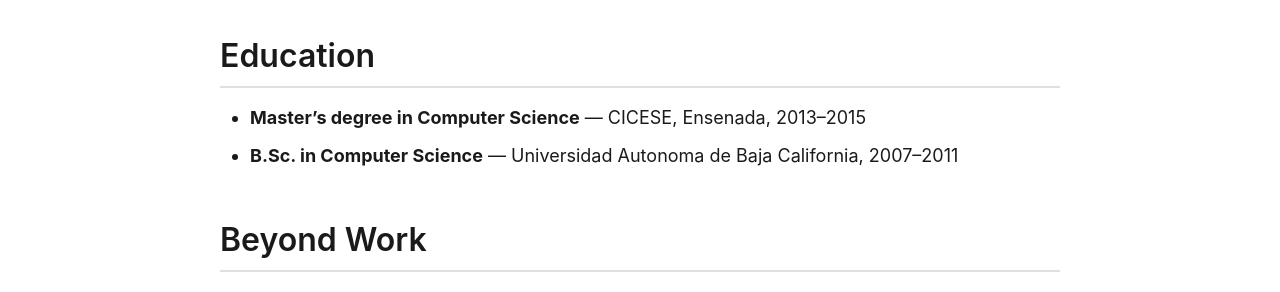
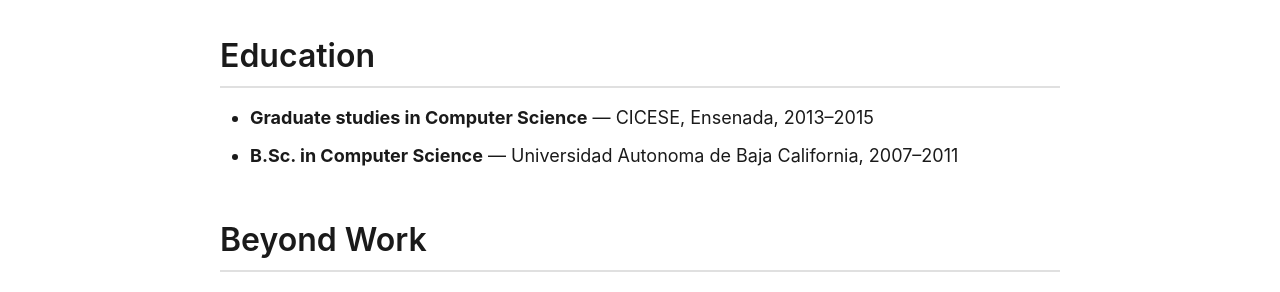
Before and after one commit to alejandrorangel/alejandrorangel.github.io, a Jekyll site: the page built from about.md, in a window 1280 px wide. Shown: the part 1436-1728 px from the top of the page. Built offline with Jekyll 4.4.1, drawn with Linux system fonts in a browser that asks for light colours.

Commit message:
update education to reflect graduate studies accurately
Co-Authored-By: Claude Opus 4.6 <noreply@anthropic.com>

```diff
--- a/about.md
+++ b/about.md
@@ -33,7 +33,7 @@ That intersection of human-computer interaction and real-world impact still driv
 
 ## Education
 
-- **Master's degree in Computer Science** — CICESE, Ensenada, 2013–2015
+- **Graduate studies in Computer Science** — CICESE, Ensenada, 2013–2015
 - **B.Sc. in Computer Science** — Universidad Autonoma de Baja California, 2007–2011
 
 ## Beyond Work
```
